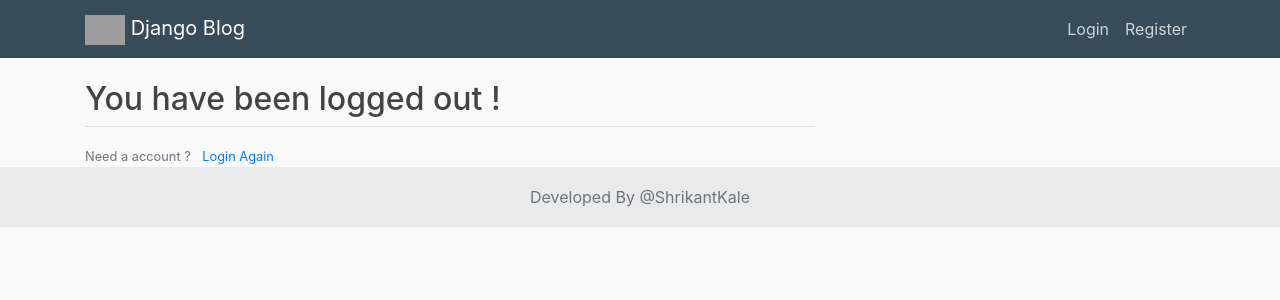
After one commit to shrikantkale136/Blog_django_project, a Django app: page /logout/ in a window 1280 px wide. The commit adds this page. Shown: the top 300 px of the page. Run offline with Django 3.2, Linux system fonts and the light colour scheme; some libraries are stand-ins or nearby versions; grey boxes are pictures that could not be loaded.

Commit message:
login-logout for blogs

```diff
--- a/blog/static/blog/main.css
+++ b/blog/static/blog/main.css
@@ -83,7 +83,7 @@ body {
     font-size: 2.5rem;
   }
   .footer {
-    /* position: inherit!important; */
+   /* position: inherit!important; */
     bottom: 0;
     width: 100%;
     height: 60px;
--- a/blog/templates/blog/base.html
+++ b/blog/templates/blog/base.html
@@ -31,13 +31,20 @@
           </button>
           <div class="collapse navbar-collapse" id="navbarToggle">
             <div class="navbar-nav mr-auto">
-              <a class="nav-item nav-link" href="{% url 'blog-home' %}">Home</a>
-              <a class="nav-item nav-link" href="{% url 'blog-about' %}">About</a>
+              {% if user.is_authenticated %}
+                <a class="nav-item nav-link" href="{% url 'blog-home' %}">Home</a>
+                <a class="nav-item nav-link" href="{% url 'blog-about' %}">About</a>
+              {% endif %}
             </div>
             <!-- Navbar Right Side -->
             <div class="navbar-nav">
-              <a class="nav-item nav-link" href="#">Login</a>
-              <a class="nav-item nav-link" href="{% url 'resister' %}">Register</a>
+            {% if user.is_authenticated %}
+                <a class="nav-item nav-link" href="{% url 'profile' %}">Profile</a>
+                <a class="nav-item nav-link" href="{% url 'logout' %}">Logout</a>
+            {% else %}
+                <a class="nav-item nav-link" href="{% url 'login' %}">Login</a>
+                <a class="nav-item nav-link" href="{% url 'resister' %}">Register</a>
+            {% endif %}
             </div>
           </div>
         </div>
@@ -55,6 +62,7 @@
           {% endif %}
           {% block content %}{% endblock %}
         </div>
+         {% if user.is_authenticated %}
         <div class="col-md-4">
           <div class="content-section">
             <h3>Latest Updates</h3>
@@ -68,6 +76,7 @@
             </p>
           </div>
         </div>
+         {% endif %}
       </div>
     </main>
     <footer class="footer">
--- a/blog/views.py
+++ b/blog/views.py
@@ -1,5 +1,6 @@
 from django.shortcuts import render
 from django.http import HttpResponse
+from django.contrib.auth.decorators import login_required
 from .models import Post
 
 import json
@@ -9,10 +10,11 @@ getData = requests.get(url)
 db = getData.json()
 
 # Create your views here.
+@login_required()
 def home(request):
     context = {'posts': Post.objects.all().order_by('-date_posted'), 'title': 'Home'}
     return render(request, 'blog/home.html', context)
 
-
+login_required()
 def about(request):
     return render(request, 'blog/about.html', {'title': 'About','posts' : db})
--- a/django_project/settings.py
+++ b/django_project/settings.py
@@ -123,3 +123,4 @@ USE_TZ = True
 STATIC_URL = '/static/'
 CRISPY_TEMPLATE_PACK = 'bootstrap4'
 LOGIN_REDIRECT_URL = 'blog-home'
+LOGIN_URL = 'login'
--- a/django_project/urls.py
+++ b/django_project/urls.py
@@ -21,6 +21,7 @@ from django.contrib.auth import views as auth_views
 urlpatterns = [
     path('admin/', admin.site.urls),
     path('register/', user_views.register, name='resister'),
+    path('profile/', user_views.profile, name='profile'),
     path('login/', auth_views.LoginView.as_view(template_name='users/login.html'), name='login'),
     path('logout/', auth_views.LogoutView.as_view(template_name='users/logout.html'), name='logout'),
     path('', include('blog.urls')),
--- a/users/templates/users/login.html
+++ b/users/templates/users/login.html
@@ -14,7 +14,7 @@
         </form>
         <div class="border-top pt-3">
             <small class="text-muted">Need a account ?
-                <a href="#" class="ml-2">Sign up</a>
+                <a href="{% url 'resister' %}" class="ml-2">Sign up</a>
             </small>
         </div>
     </div>
--- /dev/null
+++ b/users/templates/users/logout.html
@@ -0,0 +1,10 @@
+{% extends "blog/base.html" %}
+
+{% block content %}
+    <h2>You have been logged out !</h2>
+    <div class="border-top pt-3">
+        <small class="text-muted">Need a account ?
+            <a href="{% url 'login' %}" class="ml-2">Login Again</a>
+        </small>
+    </div>
+{% endblock content%}
--- /dev/null
+++ b/users/templates/users/profile.html
@@ -0,0 +1,5 @@
+{% extends 'blog/base.html' %}
+{% load crispy_forms_tags %}
+{% block content %}
+    <h2>{{user.username | capfirst}}</h2>
+{% endblock content %}
--- a/users/templates/users/register.html
+++ b/users/templates/users/register.html
@@ -14,7 +14,7 @@
         </form>
         <div class="border-top pt-3">
             <small class="text-muted">Already have an account
-                <a href="#" class="ml-2">Sign up</a>
+                <a href="{% url 'login' %}" class="ml-2">Log in</a>
             </small>
         </div>
     </div>
--- a/users/views.py
+++ b/users/views.py
@@ -1,6 +1,8 @@
 from django.shortcuts import render, redirect
 from django.contrib import messages
+from django.contrib.auth.decorators import login_required
 from .forms import UserResisterForm
+
 # Create your views here.
 def register(request):
     if request.method == "POST":
@@ -13,3 +15,7 @@ def register(request):
     else:
         form = UserResisterForm()
     return render(request, 'users/register.html',{'form': form})
+
+@login_required()
+def profile(request):
+    return render(request, 'users/profile.html')
```
Also changed, not shown: db.sqlite3.
